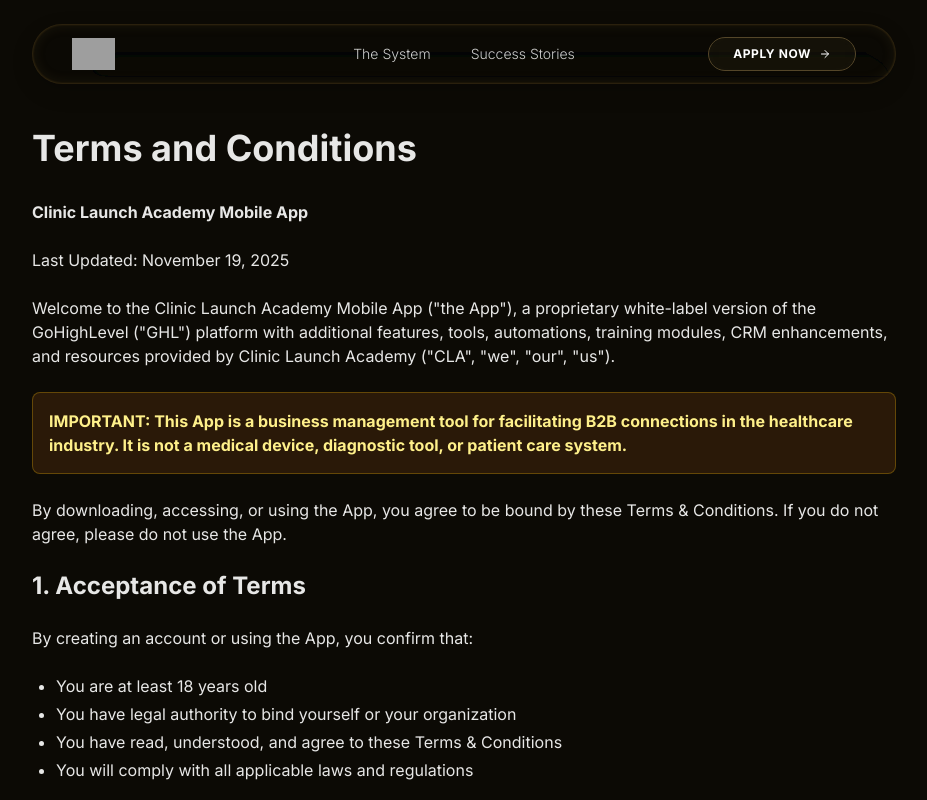
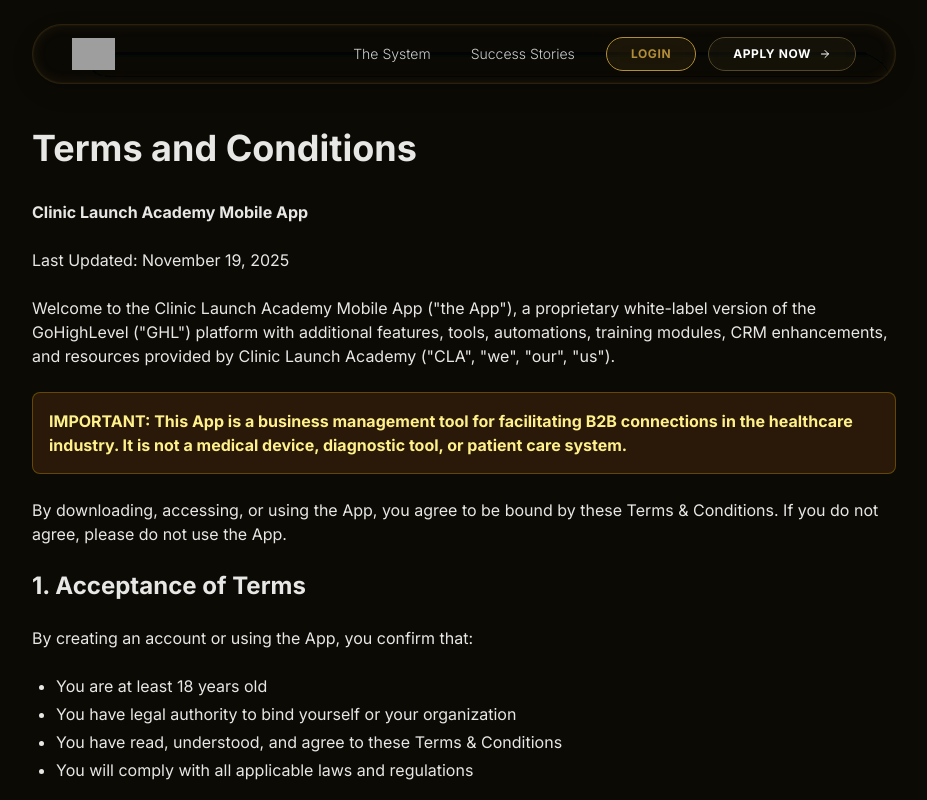
Before and after one commit to cliniclaunchacademy/landing-page, a Next.js app: page /terms-app in a window 1280 px wide. Shown: the top 800 px of the page, without its empty margins (176-1103 px from the left). Built offline with nearby package versions, Linux system fonts and the light colour scheme; grey boxes are pictures that could not be loaded.

Commit message:
Updated login button

```diff
--- a/components/Header.tsx
+++ b/components/Header.tsx
@@ -7,6 +7,7 @@
 
 export default function Header() {
   const [mobileMenuOpen, setMobileMenuOpen] = useState(false)
+  const [loginHovered, setLoginHovered] = useState(false)
 
   const navItems = [
     { name: 'The System', href: '#curriculum' },
@@ -65,12 +66,20 @@
 
             {/* CTA Buttons - Far Right (Desktop Only) */}
             <div className="hidden md:flex items-center gap-3">
-              {/* <a
-                href="https://app.cliniclaunchacademy.com"
-                className="text-sm font-light text-white/80 hover:text-[#b38d38] transition-colors"
+              <a
+                href="https://app.cliniclaunchacademy.com/"
+                onMouseEnter={() => setLoginHovered(true)}
+                onMouseLeave={() => setLoginHovered(false)}
+                className="backdrop-blur-md border border-[#b38d38] rounded-full px-6 py-2 transition-all text-xs font-bold uppercase tracking-wider"
+                style={{
+                  background: loginHovered
+                    ? 'linear-gradient(135deg, #b38d38 0%, #7e5a00 60%, #4a3800 100%)'
+                    : 'rgba(179, 141, 56, 0.1)',
+                  color: loginHovered ? '#ffffff' : '#b38d38',
+                }}
               >
                 Login
-              </a> */}
+              </a>
               <a
                 href="/apply"
                 className="backdrop-blur-md border border-[#544629] rounded-full px-6 py-2 hover:border-[#b38d38] hover:bg-[#b38d38]/10 transition-all flex items-center gap-2 text-xs font-bold uppercase tracking-wider text-white"
```
